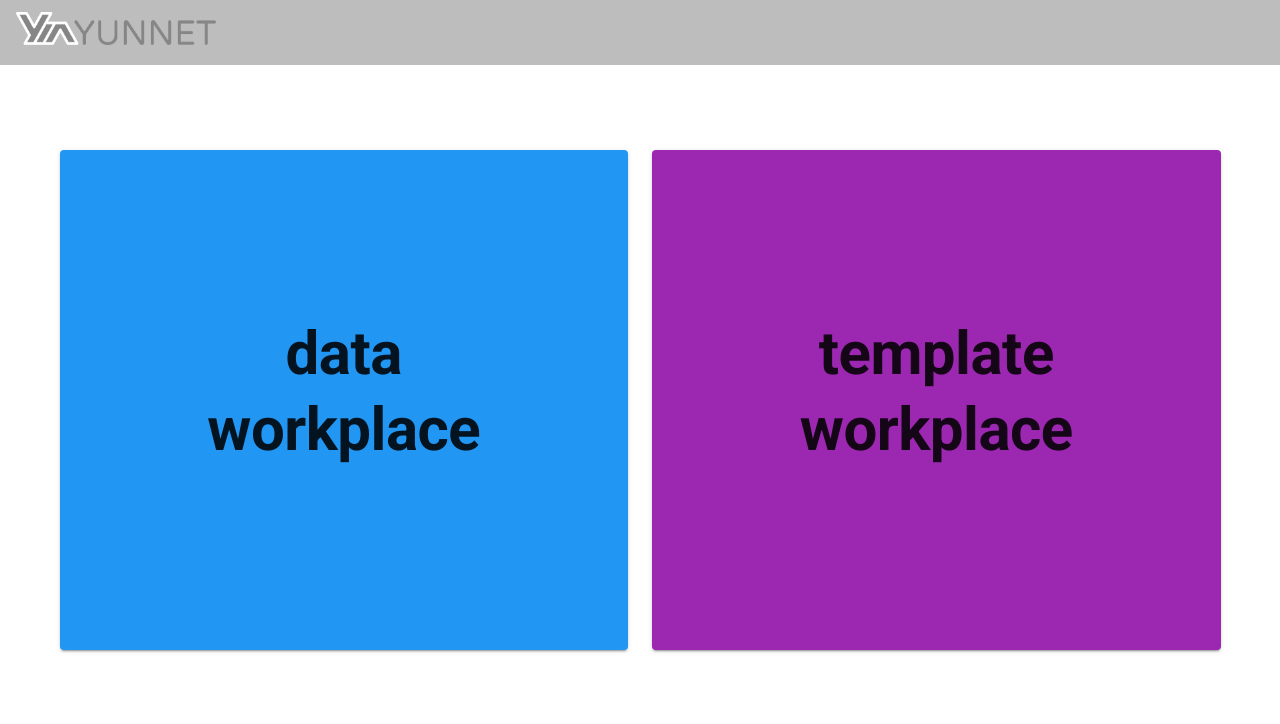
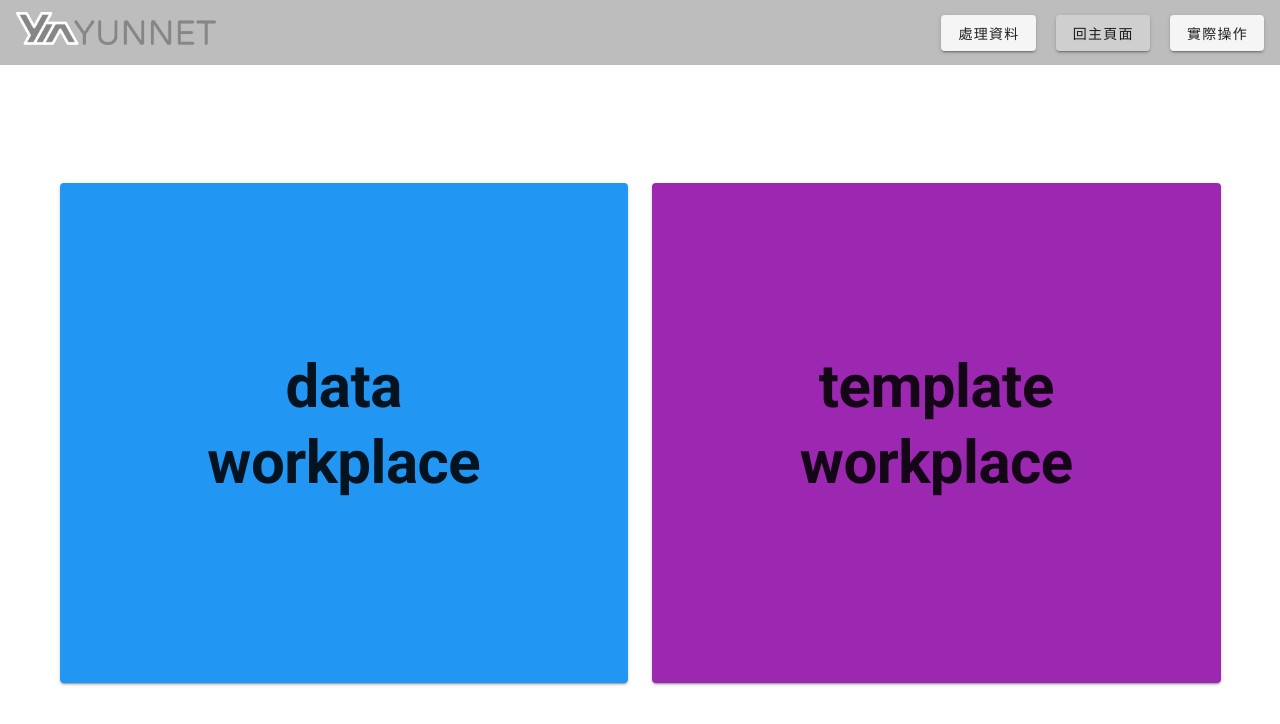
Before and after one commit to Hong-Yu-Sheng/weather-search, a Vue app: page / in a window 1280 px wide. Shown: the top 724 px of the page. Built offline with nearby package versions, Linux system fonts and the light colour scheme.

Commit message:
新增切換頁面按鈕於標題列中

```diff
--- a/src/App.vue
+++ b/src/App.vue
@@ -1,7 +1,10 @@
 <template>
   <v-app>
     <Navbar />
-    <router-view />
+    <v-content>
+
+      <router-view />
+    </v-content>
   </v-app>
 </template>
 
--- a/src/components/Navbar.vue
+++ b/src/components/Navbar.vue
@@ -5,6 +5,9 @@
         <img src="/logo2.png" width="200px" />
       </v-toolbar-title>
       <v-spacer> </v-spacer>
+      <v-btn :to="{ name: 'tt' }">處理資料</v-btn>
+      <v-btn class="mx-5" :to="{ name: 'Home' }">回主頁面</v-btn>
+      <v-btn :to="{ name: 'tmp' }">實際操作</v-btn>
     </v-app-bar>
   </nav>
 </template>
```
